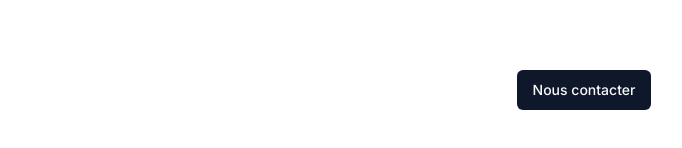
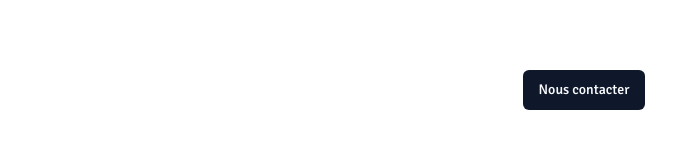
Before and after one commit to Sebastienpanda/lapetiteboutiquedepheefrontend, a Next.js app: page / in a window 1280 px wide. Shown: the part 182-330 px from the top of the page, without its empty margins (56-738 px from the left). Built offline with nearby package versions, Linux system fonts and the light colour scheme.

Commit message:
Change FontFamily Inter to Signika

```diff
--- a/app/layout.js
+++ b/app/layout.js
@@ -1,8 +1,8 @@
-import { Inter } from "next/font/google";
+import { Signika } from "next/font/google";
 import "./global.css";
 import { Header } from "../components/layout/header.js";
 
-const inter = Inter({ subsets: ["latin"] });
+const signika = Signika({ subsets: ["latin"] });
 
 export const metadata = {
   title: "Create Next App",
@@ -12,7 +12,7 @@
 export default function RootLayout({ children }) {
   return (
     <html lang="fr">
-      <body className={inter.className}>
+      <body className={signika.className}>
         <Header />
         <main>{children}</main>
       </body>
```
